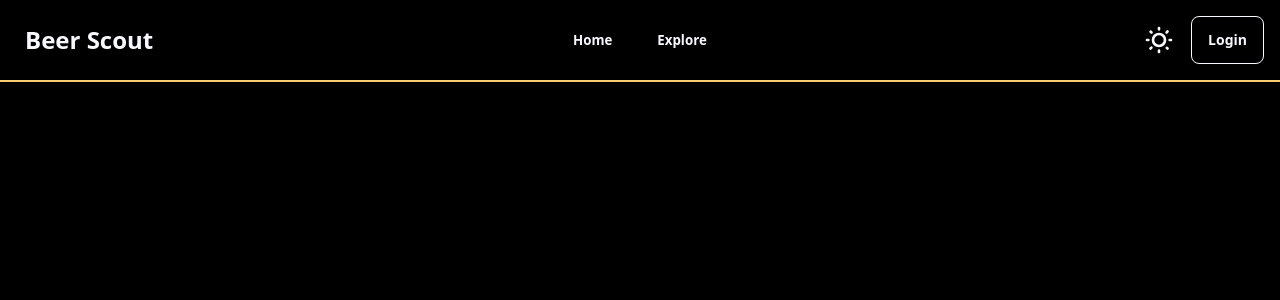
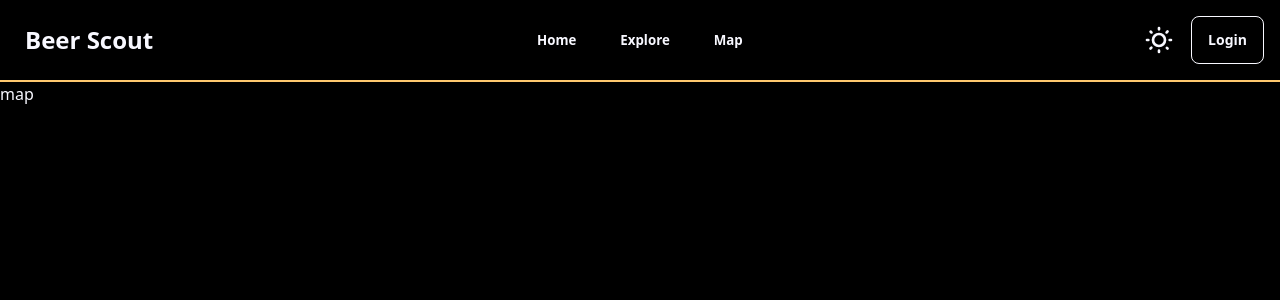
Before and after one commit to beer-scout-project/beer-scout, a React (Vite) app: page /map in a window 1280 px wide. Shown: the top 300 px of the page. Built offline with nearby package versions, Linux system fonts and the light colour scheme.

Commit message:
map page

```diff
--- a/src/components/nav.jsx
+++ b/src/components/nav.jsx
@@ -44,6 +44,11 @@ const nav = () => {
                 Explore
               </Link>
             </li>
+            <li>
+              <Link to='/map' className='btn btn-ghost'>
+                Map
+              </Link>
+            </li>
           </ul>
         </div>
         <Link to='/' className='btn btn-ghost text-2xl font-header'>
@@ -60,6 +65,11 @@ const nav = () => {
           <li className='mx-1'>
             <Link to='/explore' className='btn btn-ghost'>
               Explore
+            </Link>
+          </li>
+          <li className='mx-1'>
+            <Link to='/map' className='btn btn-ghost'>
+              Map
             </Link>
           </li>
         </ul>
--- a/src/main.jsx
+++ b/src/main.jsx
@@ -4,9 +4,10 @@ import { BrowserRouter as Router, Route, Routes } from 'react-router-dom';
 import './index.css';
 import Nav from './components/nav.jsx';
 import Home from './pages/home.jsx';
-import Explore from './pages/explore.jsx';
 import Login from './pages/login.jsx';
 import Signup from './pages/signup.jsx';
+import Explore from './pages/explore.jsx';
+import Map from './pages/map.jsx';
 
 const App = () => (
   <Router>
@@ -15,9 +16,10 @@ const App = () => (
       <div className='content-container'>
         <Routes>
           <Route path='/' element={<Home />} />
-          <Route path='/explore' element={<Explore />} />
           <Route path='/login' element={<Login />} />
           <Route path='/signup' element={<Signup />} />
+          <Route path='/explore' element={<Explore />} />
+          <Route path='/map' element={<Map />} />
         </Routes>
       </div>
     </div>
--- /dev/null
+++ b/src/pages/map.jsx
@@ -0,0 +1,7 @@
+import React from 'react';
+
+const map = () => {
+  return <div>map</div>;
+};
+
+export default map;
```
